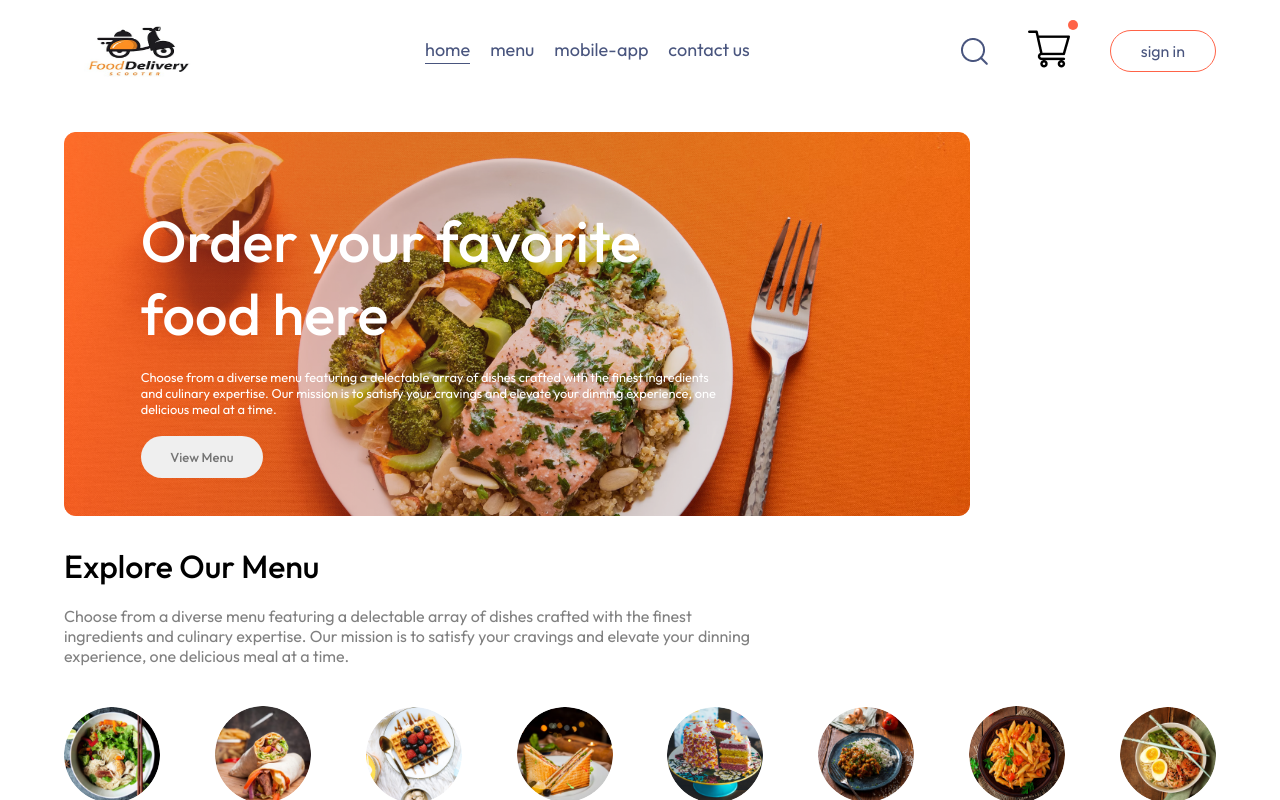
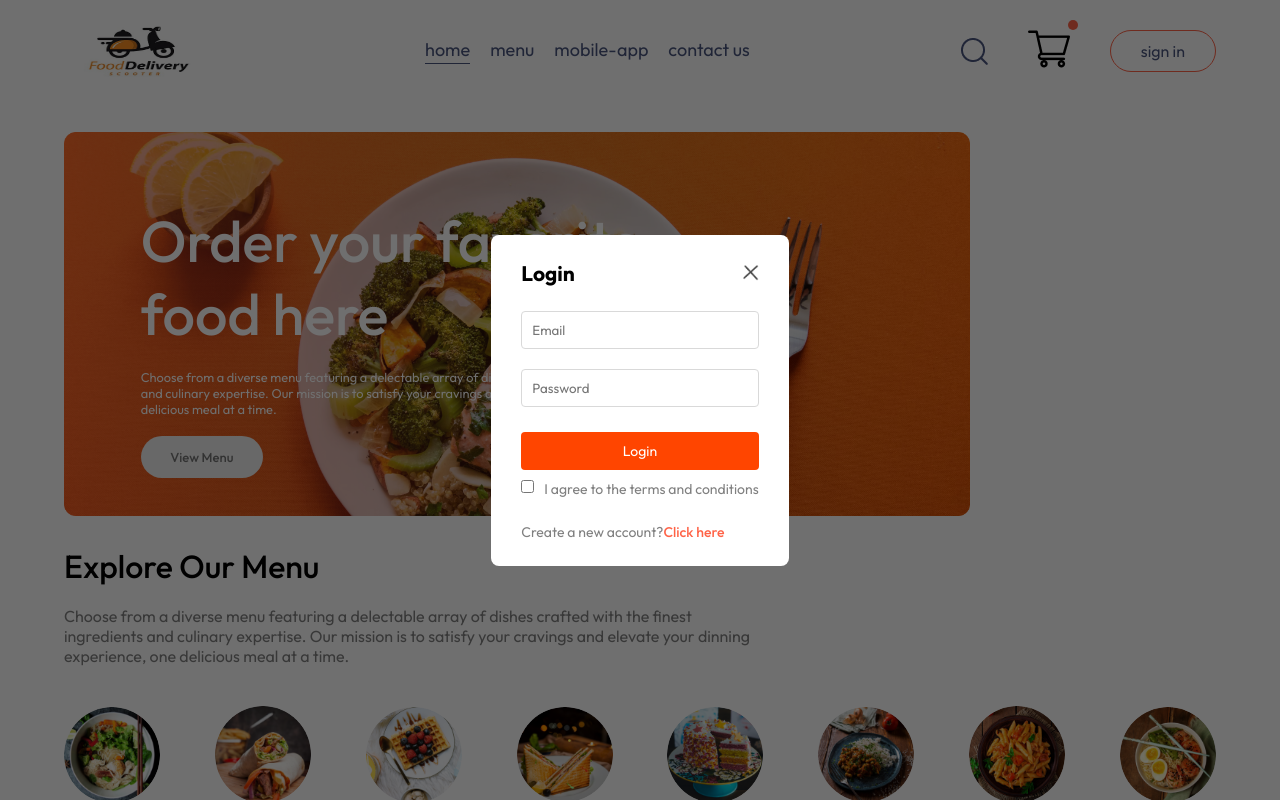
Before and after one commit to odhiambow2354/FoodDelivery, a React (Vite) app in the folder frontend/: page / in a window 1280 px wide. Both pictures are taken after a click on the button "sign in". Shown: the top 800 px of the page. Built offline with nearby package versions, Linux system fonts and the light colour scheme.

Commit message:
Login/Sing Up page

```diff
--- a/frontend/src/App.jsx
+++ b/frontend/src/App.jsx
@@ -5,12 +5,16 @@
 import Cart from "./pages/Cart/Cart";
 import PlaceOrder from "./pages/PlaceOrder/PlaceOrder";
 import Footer from "./components/Footer/Footer";
+import LoginPopup from "./components/LoginPopup/LoginPopup";
+import { useState } from "react";
 
 const App = () => {
+  const [showlogin, setShowLogin] = useState(false);
   return (
     <>
+      {showlogin ? <LoginPopup setShowLogin={setShowLogin} /> : <></>}
       <div className="app">
-        <Navbar />
+        <Navbar setShowLogin={setShowLogin} />
         <Routes>
           <Route path="/" element={<Home />} />
           <Route path="/cart" element={<Cart />} />
--- a/frontend/src/assets/assets.js
+++ b/frontend/src/assets/assets.js
@@ -1,5 +1,7 @@
 import basket_icon from "./basket_icon.png";
 import logo from "./logo.png";
+import cart_icon from "./cart_icon.png";
+import food_dev from "./food_dev.jpg";
 import header_img from "./header_img.png";
 import search_icon from "./search_icon.png";
 import menu_1 from "./menu_1.png";
@@ -59,8 +61,6 @@
 import bag_icon from "./bag_icon.png";
 import logout_icon from "./logout_icon.png";
 import parcel_icon from "./parcel_icon.png";
-import cart_icon from "./cart_icon.png";
-import food_dev from "./food_dev.jpg";
 
 export const assets = {
   logo,
--- /dev/null
+++ b/frontend/src/components/LoginPopup/LoginPopup.css
@@ -0,0 +1,65 @@
+.login-popup {
+  position: absolute;
+  z-index: 1;
+  width: 100%;
+  height: 100%;
+  background-color: #00000090;
+  display: grid;
+}
+.login-popup-container {
+  place-self: center;
+  width: mx(23vw, 330px);
+  color: #808080;
+  background-color: white;
+  display: flex;
+  flex-direction: column;
+  gap: 25px;
+  padding: 25px 30px;
+  border-radius: 8px;
+  font-size: 14px;
+  animation: fadeIn 0.5s;
+}
+.login-popup-title {
+  display: flex;
+  justify-content: space-between;
+  align-items: center;
+  color: black;
+}
+.login-popup-title img {
+  width: 16px;
+  cursor: pointer;
+}
+.login-popup-inputs {
+  display: flex;
+  flex-direction: column;
+  gap: 20px;
+}
+.login-popup-inputs input {
+  outline: none;
+  padding: 10px;
+  border: 1px solid #d9d9d9;
+  border-radius: 4px;
+}
+.login-popup-container button {
+  padding: 10px;
+  border: none;
+  border-radius: 4px;
+  background-color: #ff4500;
+  color: white;
+  cursor: pointer;
+  font-size: 14px;
+}
+.login-popup-condition {
+  display: flex;
+  gap: 5px;
+  margin-top: -15px;
+  align-items: start;
+}
+.login-popup-condition input {
+  margin-right: 5px;
+}
+.login-popup p span {
+  color: tomato;
+  font-weight: 500;
+  cursor: pointer;
+}
--- /dev/null
+++ b/frontend/src/components/LoginPopup/LoginPopup.jsx
@@ -0,0 +1,49 @@
+import React from "react";
+import "./LoginPopup.css";
+import { useState } from "react";
+import { assets } from "../../assets/assets";
+
+const LoginPopup = ({ setShowLogin }) => {
+  const [currState, setCurrState] = useState("Login");
+  return (
+    <div className="login-popup">
+      <form className="login-popup-container">
+        <div className="login-popup-title">
+          <h2>{currState}</h2>
+          <img
+            onClick={() => setShowLogin(false)}
+            src={assets.cross_icon}
+            alt="cross"
+          />
+        </div>
+        <div className="login-popup-inputs">
+          {currState === "Login" ? (
+            <></>
+          ) : (
+            <input type="text" placeholder="Your name" required />
+          )}
+          <input type="text" placeholder="Email" required />
+          <input type="password" placeholder="Password" required />
+        </div>
+        <button>{currState === "Sign Up" ? "Create Account" : "Login"}</button>
+        <div className="login-popup-condition">
+          <input type="checkbox" required />
+          <p>I agree to the terms and conditions</p>
+        </div>
+        {currState === "Login" ? (
+          <p>
+            Create a new account?
+            <span onClick={() => setCurrState("Sign Up")}>Click here</span>
+          </p>
+        ) : (
+          <p>
+            Already have an account?{" "}
+            <span onClick={() => setCurrState("Login")}>Login here</span>
+          </p>
+        )}
+      </form>
+    </div>
+  );
+};
+
+export default LoginPopup;
--- a/frontend/src/components/Navbar/Navbar.jsx
+++ b/frontend/src/components/Navbar/Navbar.jsx
@@ -4,7 +4,7 @@
 import { assets } from "../../assets/assets";
 import { Link } from "react-router-dom";
 
-export const Navbar = () => {
+export const Navbar = ({ setShowLogin }) => {
   const [menu, setMenu] = useState("home");
   return (
     <div className="navbar">
@@ -45,7 +45,7 @@
           <img src={assets.cart_icon} alt="" />
           <div className="dot"></div>
         </div>
-        <button>sign in</button>
+        <button onClick={() => setShowLogin(true)}>sign in</button>
       </div>
     </div>
   );
```
